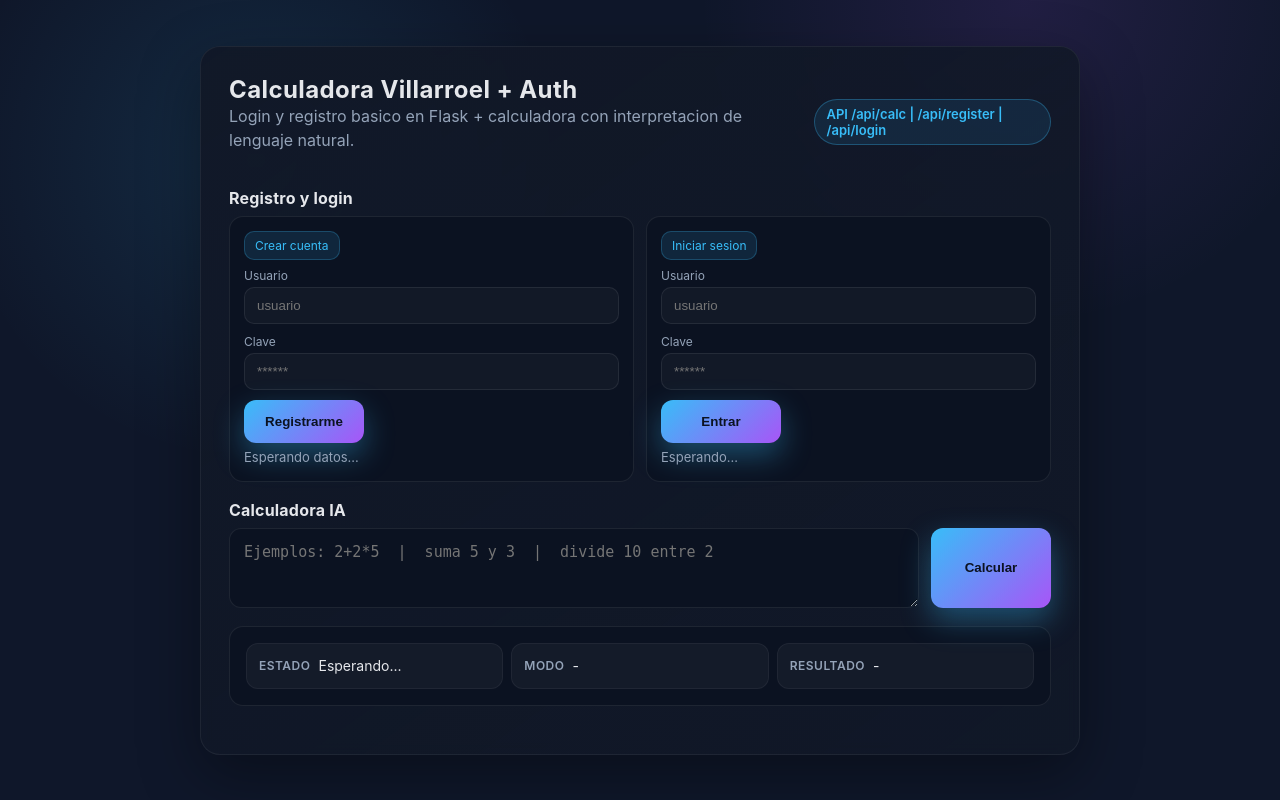
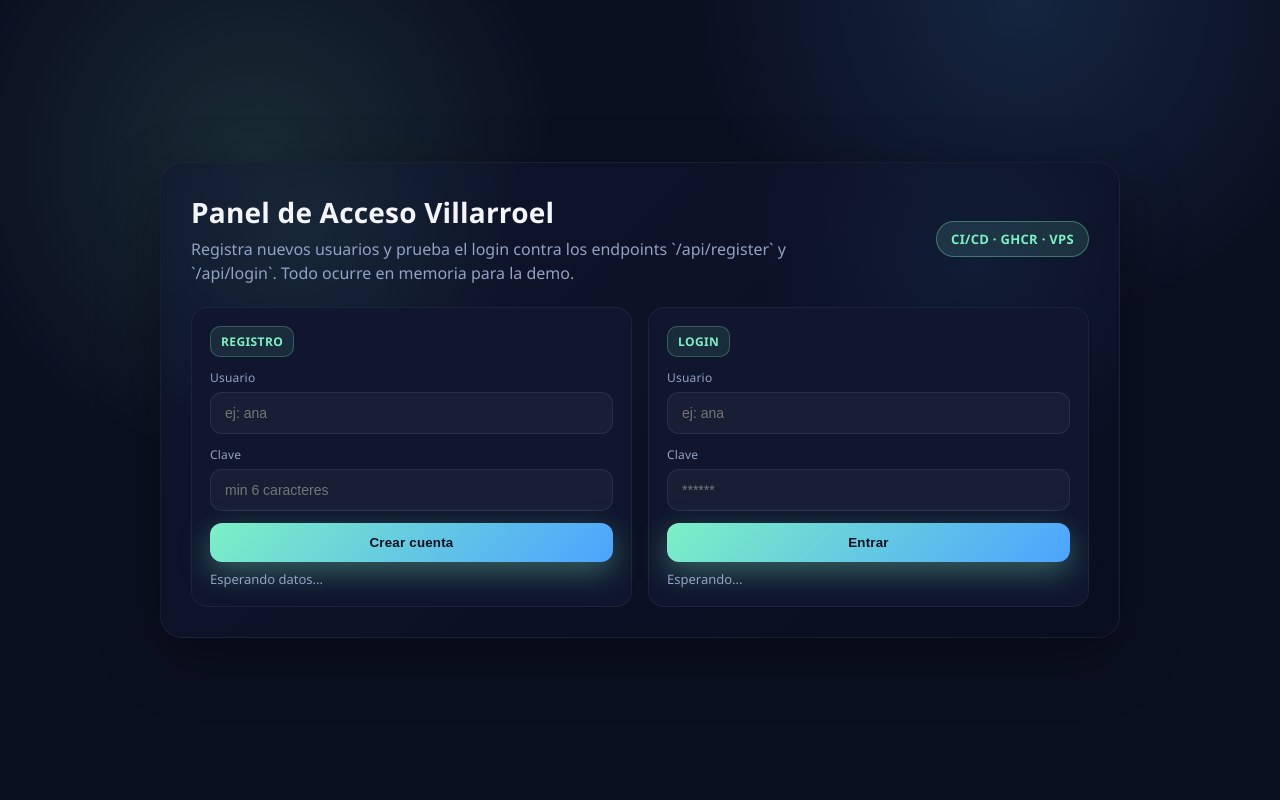
Before and after one commit to Javier-Villarroel93/DevopsExamen, a Flask app: page / in a window 1280 px wide. Run offline with Flask 3, Linux system fonts and the light colour scheme.

Commit message:
Primer commit3

```diff
--- a/templates/index.html
+++ b/templates/index.html
@@ -3,269 +3,202 @@
 <head>
   <meta charset="UTF-8" />
   <meta name="viewport" content="width=device-width, initial-scale=1.0" />
-  <title>Calculadora Villarroel</title>
+  <title>Acceso Villarroel</title>
   <style>
     :root {
-      --bg: #0f172a;
-      --panel: #111827;
-      --accent: #38bdf8;
-      --accent-2: #a855f7;
-      --text: #e5e7eb;
-      --muted: #94a3b8;
-      --error: #f87171;
-      --success: #34d399;
+      --bg: #0b1021;
+      --panel: #0f162d;
+      --ink: #f4f5fb;
+      --muted: #93a1c4;
+      --accent: #7cf0c4;
+      --accent-2: #4da3ff;
+      --danger: #ff6b6b;
+      --success: #7df1c5;
       --shadow: 0 20px 60px rgba(0,0,0,0.35);
     }
     * { box-sizing: border-box; }
     body {
       margin: 0;
-      font-family: "Inter", system-ui, -apple-system, BlinkMacSystemFont, "Segoe UI", sans-serif;
-      background: radial-gradient(circle at 20% 20%, rgba(56,189,248,0.12), transparent 25%),
-                  radial-gradient(circle at 80% 0%, rgba(168,85,247,0.12), transparent 25%),
+      font-family: "Space Grotesk", "Segoe UI", system-ui, -apple-system, sans-serif;
+      background: radial-gradient(circle at 20% 20%, rgba(124,240,196,0.12), transparent 25%),
+                  radial-gradient(circle at 80% 0%, rgba(77,163,255,0.14), transparent 25%),
                   var(--bg);
-      color: var(--text);
+      color: var(--ink);
       min-height: 100vh;
       display: flex;
       align-items: center;
       justify-content: center;
       padding: 32px;
     }
-    .card {
+    .shell {
       width: 100%;
-      max-width: 880px;
-      background: linear-gradient(145deg, rgba(17,24,39,0.95), rgba(17,24,39,0.82));
+      max-width: 960px;
+      background: linear-gradient(135deg, rgba(15,22,45,0.9), rgba(10,14,32,0.92));
       border: 1px solid rgba(255,255,255,0.06);
-      border-radius: 20px;
-      padding: 28px;
+      border-radius: 22px;
+      padding: 30px;
       box-shadow: var(--shadow);
-      backdrop-filter: blur(6px);
+      position: relative;
+      overflow: hidden;
+    }
+    .shell::before {
+      content: "";
+      position: absolute;
+      inset: 0;
+      background: radial-gradient(circle at 15% 15%, rgba(124,240,196,0.08), transparent 25%),
+                  radial-gradient(circle at 85% 20%, rgba(77,163,255,0.08), transparent 25%);
+      pointer-events: none;
     }
     header {
+      position: relative;
       display: flex;
       justify-content: space-between;
+      align-items: center;
       gap: 16px;
-      align-items: center;
-      margin-bottom: 18px;
+      margin-bottom: 22px;
     }
     .title {
-      font-size: 24px;
+      font-size: 28px;
       font-weight: 700;
-      letter-spacing: 0.4px;
+      letter-spacing: 0.2px;
+    }
+    .subtitle {
+      color: var(--muted);
+      margin-top: 6px;
+      line-height: 1.5;
+      max-width: 620px;
     }
     .pill {
-      background: rgba(56,189,248,0.1);
+      background: rgba(124,240,196,0.12);
       color: var(--accent);
-      border: 1px solid rgba(56,189,248,0.3);
-      padding: 6px 12px;
+      border: 1px solid rgba(124,240,196,0.35);
+      padding: 8px 14px;
       border-radius: 999px;
+      font-weight: 600;
       font-size: 13px;
-      font-weight: 600;
+      letter-spacing: 0.3px;
     }
-    .desc {
-      color: var(--muted);
-      margin-bottom: 18px;
-      line-height: 1.5;
+    .grid {
+      position: relative;
+      display: grid;
+      grid-template-columns: repeat(auto-fit, minmax(280px, 1fr));
+      gap: 16px;
+      z-index: 1;
     }
-    .section-title {
-      font-weight: 700;
-      margin: 10px 0 8px;
-      letter-spacing: 0.2px;
-    }
-    .auth-grid {
-      display: grid;
-      grid-template-columns: repeat(auto-fit, minmax(260px, 1fr));
-      gap: 12px;
-      margin-bottom: 18px;
-    }
-    .panel {
-      background: #0b1221;
-      border: 1px solid rgba(255,255,255,0.08);
-      border-radius: 14px;
-      padding: 14px;
+    .card {
+      background: var(--panel);
+      border: 1px solid rgba(255,255,255,0.06);
+      border-radius: 16px;
+      padding: 18px;
     }
     .tag {
       display: inline-flex;
       align-items: center;
-      gap: 6px;
+      gap: 8px;
       padding: 6px 10px;
       font-size: 12px;
       border-radius: 10px;
-      background: rgba(56,189,248,0.12);
+      background: rgba(124,240,196,0.1);
       color: var(--accent);
-      border: 1px solid rgba(56,189,248,0.25);
-      margin-bottom: 8px;
+      border: 1px solid rgba(124,240,196,0.25);
+      margin-bottom: 12px;
+      text-transform: uppercase;
+      letter-spacing: 0.4px;
+      font-weight: 700;
     }
     label {
       display: block;
       font-size: 12px;
       color: var(--muted);
-      margin-bottom: 4px;
+      margin-bottom: 6px;
+      letter-spacing: 0.2px;
     }
     input {
       width: 100%;
-      background: rgba(255,255,255,0.03);
+      background: rgba(255,255,255,0.04);
       border: 1px solid rgba(255,255,255,0.08);
-      color: var(--text);
-      border-radius: 10px;
-      padding: 10px 12px;
-      margin-bottom: 10px;
+      color: var(--ink);
+      border-radius: 12px;
+      padding: 12px 14px;
+      margin-bottom: 12px;
+      font-size: 14px;
+      transition: border-color 0.2s, box-shadow 0.2s;
     }
     input:focus {
       outline: none;
-      border-color: rgba(56,189,248,0.6);
-      box-shadow: 0 0 0 3px rgba(56,189,248,0.15);
-    }
-    .note {
-      font-size: 13px;
-      color: var(--muted);
-      margin-top: 6px;
-      min-height: 18px;
-    }
-    .token {
-      font-family: "SFMono-Regular", Consolas, "Liberation Mono", monospace;
-      background: rgba(255,255,255,0.04);
-      padding: 8px 10px;
-      border-radius: 10px;
-      border: 1px solid rgba(255,255,255,0.06);
-      word-break: break-all;
-      margin-top: 6px;
-    }
-    .input-row {
-      display: grid;
-      grid-template-columns: 1fr auto;
-      gap: 12px;
-    }
-    textarea {
-      width: 100%;
-      min-height: 80px;
-      background: #0b1221;
-      border: 1px solid rgba(255,255,255,0.08);
-      color: var(--text);
-      border-radius: 12px;
-      padding: 14px;
-      font-size: 15px;
-      resize: vertical;
-      transition: border-color 0.2s, box-shadow 0.2s;
-    }
-    textarea:focus {
-      outline: none;
-      border-color: rgba(56,189,248,0.7);
-      box-shadow: 0 0 0 3px rgba(56,189,248,0.15);
+      border-color: rgba(124,240,196,0.7);
+      box-shadow: 0 0 0 3px rgba(124,240,196,0.15);
     }
     button {
       background: linear-gradient(135deg, var(--accent), var(--accent-2));
       border: none;
-      color: #0b1221;
-      font-weight: 700;
-      padding: 14px 20px;
+      color: #0a0d1c;
+      font-weight: 800;
+      padding: 12px 16px;
       border-radius: 12px;
       cursor: pointer;
-      min-width: 120px;
-      transition: transform 0.15s ease, box-shadow 0.15s ease;
-      box-shadow: 0 12px 30px rgba(56,189,248,0.35);
+      width: 100%;
+      letter-spacing: 0.2px;
+      box-shadow: 0 10px 30px rgba(124,240,196,0.35);
+      transition: transform 0.12s ease, box-shadow 0.12s ease;
     }
     button:hover { transform: translateY(-1px); }
     button:active { transform: translateY(0); }
-    .output {
-      margin-top: 18px;
-      background: #0b1221;
-      border: 1px solid rgba(255,255,255,0.08);
-      border-radius: 14px;
-      padding: 16px;
-      min-height: 80px;
-      display: grid;
-      gap: 8px;
-      grid-template-columns: repeat(auto-fit, minmax(220px, 1fr));
+    .note {
+      font-size: 13px;
+      color: var(--muted);
+      min-height: 18px;
+      margin-top: 8px;
     }
-    .badge {
-      display: inline-flex;
-      align-items: center;
-      gap: 8px;
+    .note.error { color: var(--danger); }
+    .note.ok { color: var(--success); }
+    .token {
+      font-family: "SFMono-Regular", Consolas, monospace;
+      background: rgba(255,255,255,0.04);
+      border: 1px solid rgba(255,255,255,0.06);
       padding: 10px 12px;
       border-radius: 12px;
-      font-size: 14px;
-      border: 1px solid rgba(255,255,255,0.05);
-      background: rgba(255,255,255,0.04);
+      margin-top: 10px;
+      word-break: break-all;
+      color: var(--ink);
     }
-    .badge strong {
-      color: var(--muted);
-      font-weight: 600;
-      text-transform: uppercase;
-      letter-spacing: 0.5px;
-      font-size: 12px;
-    }
-    .status.ok { color: var(--success); }
-    .status.error { color: var(--error); }
-    .history {
-      margin-top: 20px;
-      display: grid;
-      gap: 10px;
-    }
-    .entry {
-      padding: 12px 14px;
-      border-radius: 12px;
-      border: 1px solid rgba(255,255,255,0.06);
-      background: rgba(255,255,255,0.02);
-    }
-    .entry small { color: var(--muted); }
-    .entry .expr { font-weight: 600; }
   </style>
 </head>
 <body>
-  <div class="card">
+  <div class="shell">
     <header>
       <div>
-        <div class="title">Calculadora Villarroel + Auth</div>
-        <div class="desc">Login y registro basico en Flask + calculadora con interpretacion de lenguaje natural.</div>
+        <div class="title">Panel de Acceso Villarroel</div>
+        <div class="subtitle">Registra nuevos usuarios y prueba el login contra los endpoints `/api/register` y `/api/login`. Todo ocurre en memoria para la demo.</div>
       </div>
-      <div class="pill">API /api/calc | /api/register | /api/login</div>
+      <div class="pill">CI/CD · GHCR · VPS</div>
     </header>
 
-    <div class="section-title">Registro y login</div>
-    <div class="auth-grid">
-      <div class="panel">
-        <div class="tag">Crear cuenta</div>
+    <div class="grid">
+      <div class="card">
+        <div class="tag">Registro</div>
         <label for="reg-user">Usuario</label>
-        <input id="reg-user" placeholder="usuario" autocomplete="username" />
+        <input id="reg-user" placeholder="ej: ana" autocomplete="username" />
         <label for="reg-pass">Clave</label>
-        <input id="reg-pass" type="password" placeholder="******" autocomplete="new-password" />
-        <button id="btn-register">Registrarme</button>
-        <div class="note" id="reg-status">Esperando datos...</div>
+        <input id="reg-pass" type="password" placeholder="min 6 caracteres" autocomplete="new-password" />
+        <button id="btn-register">Crear cuenta</button>
+        <div id="reg-status" class="note">Esperando datos...</div>
       </div>
-      <div class="panel">
-        <div class="tag">Iniciar sesion</div>
+
+      <div class="card">
+        <div class="tag">Login</div>
         <label for="login-user">Usuario</label>
-        <input id="login-user" placeholder="usuario" autocomplete="username" />
+        <input id="login-user" placeholder="ej: ana" autocomplete="username" />
         <label for="login-pass">Clave</label>
         <input id="login-pass" type="password" placeholder="******" autocomplete="current-password" />
         <button id="btn-login">Entrar</button>
-        <div class="note" id="login-status">Esperando...</div>
-        <div class="token" id="login-token" style="display:none"></div>
+        <div id="login-status" class="note">Esperando...</div>
+        <div id="login-token" class="token" style="display:none"></div>
       </div>
     </div>
-
-    <div class="section-title">Calculadora IA</div>
-    <div class="input-row">
-      <textarea id="input" placeholder="Ejemplos: 2+2*5  |  suma 5 y 3  |  divide 10 entre 2"></textarea>
-      <button id="btn">Calcular</button>
-    </div>
-
-    <div class="output" id="output">
-      <div class="badge"><strong>Estado</strong><span id="status">Esperando...</span></div>
-      <div class="badge"><strong>Modo</strong><span id="mode">-</span></div>
-      <div class="badge"><strong>Resultado</strong><span id="result">-</span></div>
-    </div>
-
-    <div class="history" id="history"></div>
   </div>
 
   <script>
-    const inputEl = document.getElementById("input");
-    const btn = document.getElementById("btn");
-    const statusEl = document.getElementById("status");
-    const modeEl = document.getElementById("mode");
-    const resultEl = document.getElementById("result");
-    const historyEl = document.getElementById("history");
     const regUser = document.getElementById("reg-user");
     const regPass = document.getElementById("reg-pass");
     const regStatus = document.getElementById("reg-status");
@@ -275,19 +208,6 @@
     const loginToken = document.getElementById("login-token");
     const regBtn = document.getElementById("btn-register");
     const loginBtn = document.getElementById("btn-login");
-
-    const setStatus = (msg, ok=true) => {
-      statusEl.textContent = msg;
-      statusEl.className = ok ? "status ok" : "status error";
-    };
-
-    const addHistory = (expr, mode, res, ok=true) => {
-      const div = document.createElement("div");
-      div.className = "entry";
-      div.innerHTML = `<div class="expr">${expr}</div>
-        <small>${ok ? "OK" : "Error"} | Modo: ${mode} | Resultado: ${res}</small>`;
-      historyEl.prepend(div);
-    };
 
     const postJson = async (url, body) => {
       const res = await fetch(url, {
@@ -302,19 +222,23 @@
 
     const registerUser = async () => {
       regStatus.textContent = "Enviando...";
+      regStatus.className = "note";
       try {
         const data = await postJson("/api/register", {
           username: regUser.value,
           password: regPass.value
         });
-        regStatus.textContent = `Listo: ${data.username}`;
+        regStatus.textContent = `Usuario creado: ${data.username}`;
+        regStatus.className = "note ok";
       } catch (err) {
         regStatus.textContent = err.message;
+        regStatus.className = "note error";
       }
     };
 
     const loginUserFn = async () => {
       loginStatus.textContent = "Verificando...";
+      loginStatus.className = "note";
       loginToken.style.display = "none";
       try {
         const data = await postJson("/api/login", {
@@ -322,48 +246,17 @@
           password: loginPass.value
         });
         loginStatus.textContent = `Bienvenido ${data.username}`;
+        loginStatus.className = "note ok";
         loginToken.style.display = "block";
         loginToken.textContent = `Token: ${data.token}`;
       } catch (err) {
         loginStatus.textContent = err.message;
+        loginStatus.className = "note error";
       }
     };
 
-    const calculate = async () => {
-      const value = inputEl.value.trim();
-      if (!value) {
-        setStatus("Escribe algo", false);
-        return;
-      }
-      setStatus("Calculando...");
-      try {
-        const res = await fetch("/api/calc", {
-          method: "POST",
-          headers: { "Content-Type": "application/json" },
-          body: JSON.stringify({ input: value })
-        });
-        const data = await res.json();
-        if (!res.ok) throw new Error(data.error || "Error en la API");
-        modeEl.textContent = data.mode;
-        resultEl.textContent = data.result;
-        setStatus("Listo", true);
-        addHistory(value, data.mode, data.result, true);
-      } catch (err) {
-        modeEl.textContent = "-";
-        resultEl.textContent = "-";
-        setStatus(err.message, false);
-        addHistory(value, "-", err.message, false);
-      }
-    };
-
-    btn.addEventListener("click", calculate);
     regBtn.addEventListener("click", registerUser);
     loginBtn.addEventListener("click", loginUserFn);
-    inputEl.addEventListener("keydown", (e) => {
-      if (e.key === "Enter" && (e.metaKey || e.ctrlKey)) {
-        calculate();
-      }
-    });
   </script>
 </body>
 </html>
```
